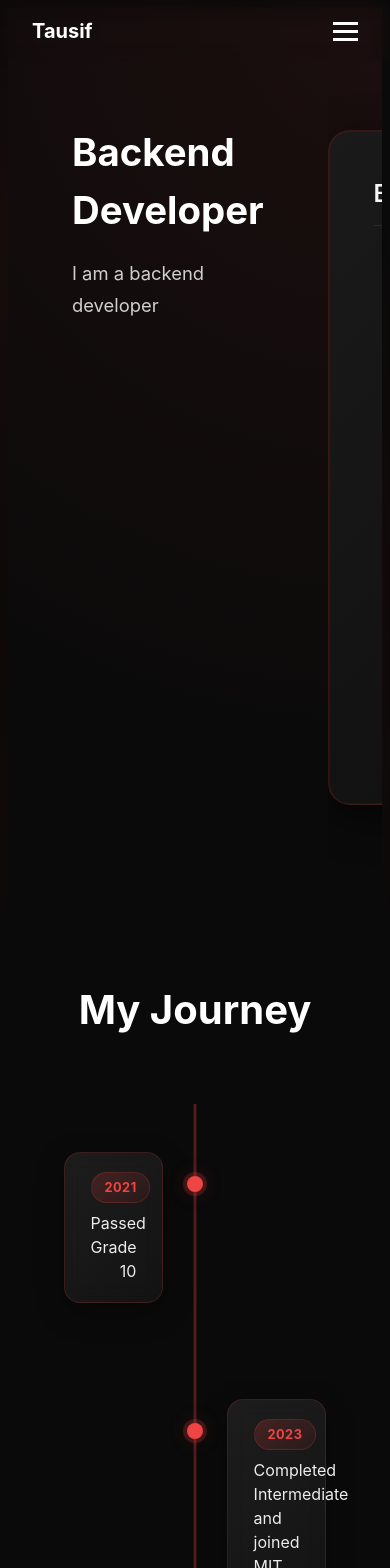
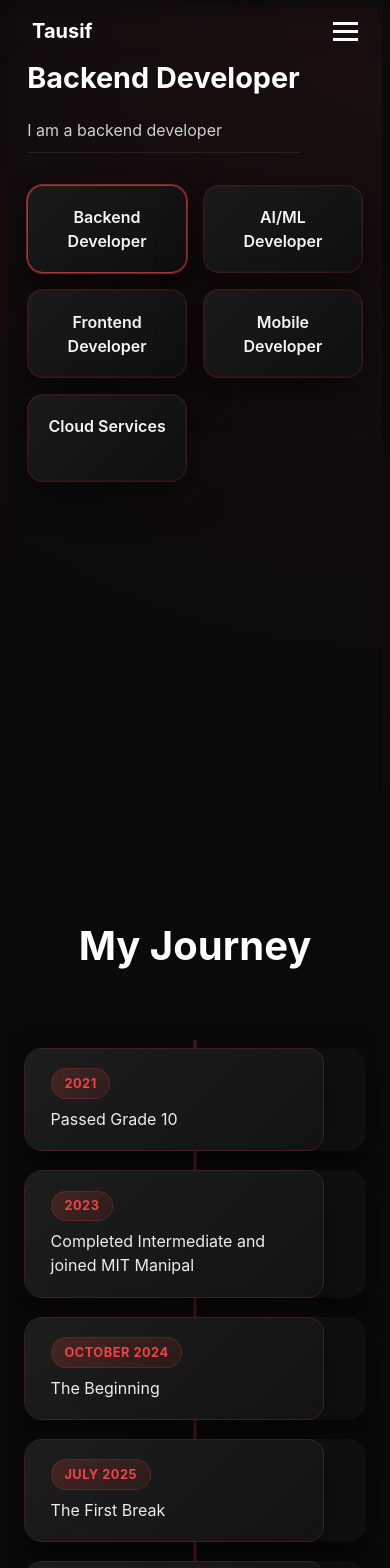
Before and after one commit to tausif892/Portfolio, a Next.js app: page /about in a window 390 px wide. Shown: the top 1568 px of the page. Built offline with nearby package versions, Linux system fonts and the light colour scheme.

Commit message:
Website complete. Will keep tweaking and adding minor things later

```diff
--- a/app/about/page.tsx
+++ b/app/about/page.tsx
@@ -10,14 +10,10 @@ export default function AboutPage() {
     <main className="px-2 py-2">
       <NavBar />
 
-      {/* 1. Intro Section (Keep this Sticky) */}
       <section className="sticky-section-about-page">
         <AboutMe />
       </section>
 
-      {/* 2. Timeline Section (CHANGE THIS CLASS)
-           We change this to a new class that allows scrolling.
-      */}
       <section className="normal-scroll-section">
         <TimeLine />
       </section>
--- a/app/components/AboutTimeline.tsx
+++ b/app/components/AboutTimeline.tsx
@@ -10,8 +10,10 @@ type Service = {
 
 export function Services({
   onActiveChange,
+  activeTitle,
 }: {
   onActiveChange: (service: Service) => void;
+  activeTitle: string;
 }) {
   const containerRef = useRef<HTMLDivElement | null>(null);
   const contentRef = useRef<HTMLDivElement | null>(null);
@@ -42,10 +44,10 @@ export function Services({
     },
   ];
 
-  /* ================================
-      SMOOTH SCROLL
-  ================================= */
+  /* DESKTOP SMOOTH SCROLL ONLY */
   useEffect(() => {
+    if (window.innerWidth <= 768) return;
+
     const container = containerRef.current;
     const content = contentRef.current;
     if (!container || !content) return;
@@ -60,7 +62,7 @@ export function Services({
     const animate = () => {
       current += (target - current) * 0.12;
       container.scrollTop = current;
-      detectActiveCard(); // 🔥 IMPORTANT
+      detectActiveCard();
 
       if (Math.abs(target - current) > 0.5) {
         raf = requestAnimationFrame(animate);
@@ -87,29 +89,16 @@ export function Services({
     };
   }, []);
 
-  /* ================================
-      ACTIVE CARD DETECTION (FIXED)
-  ================================= */
   const detectActiveCard = () => {
     const container = containerRef.current;
     if (!container) return;
 
     const containerTop = container.getBoundingClientRect().top;
-
-    // We default to the first card
     let activeIdx = 0;
-
-    // A small buffer (offset) ensures the text changes slightly before
-    // or exactly when it locks into place.
-    const offset = 20;
 
     cardRefs.current.forEach((card, i) => {
       const rect = card.getBoundingClientRect();
-
-      // LOGIC: Check if the card's top edge has reached the container's top edge.
-      // Since we are iterating in order (0 to 5), if Card 2 satisfies this,
-      // it overwrites Card 1. This ensures the "top-most" visual card is selected.
-      if (rect.top <= containerTop + offset + (i+5)*90) {
+      if (rect.top <= containerTop + 120) {
         activeIdx = i;
       }
     });
@@ -131,12 +120,14 @@ export function Services({
             ref={(el) => {
               if (el) cardRefs.current[i] = el;
             }}
-            className="service-card"
+            className={`service-card ${
+              activeTitle === s.title ? "active" : ""
+            }`}
+            onClick={() => onActiveChange(s)}
           >
             <h3 className="services-title">{s.title}</h3>
           </div>
         ))}
-        <div style={{ height: "50vh" }} />
       </div>
     </div>
   );
--- a/app/components/Intro.tsx
+++ b/app/components/Intro.tsx
@@ -6,19 +6,23 @@ import { Services } from "./AboutTimeline";
 export function AboutMe() {
   const [activeService, setActiveService] = useState({
     title: "Backend Developer",
-    text: "I am a backend developer"});
+    text: "I am a backend developer",
+  });
 
   return (
     <section className="about-section">
 
-      {/* RIGHT / TEXT SIDE */}
+      {/* MOBILE + DESKTOP DESCRIPTION */}
       <div className="about-description">
         <h2>{activeService.title}</h2>
         <p>{activeService.text}</p>
       </div>
 
       {/* SERVICES */}
-      <Services onActiveChange={setActiveService} />
+      <Services
+        onActiveChange={setActiveService}
+        activeTitle={activeService.title}
+      />
 
     </section>
   );
--- a/app/components/Timeline.tsx
+++ b/app/components/Timeline.tsx
@@ -3,17 +3,26 @@
 import { useState } from "react";
 import { AchievementBox } from "./MileStone";
 
-function MobileItem({ children }: any) {
+function MobileTimelineItem({ year, title, description, details }: any) {
   const [open, setOpen] = useState(false);
 
   return (
-    <div className="mobile-timeline-item">
-      <div className="mobile-title" onClick={() => setOpen(!open)}>
-        {children.titleComponent}
+    <div className={`mobile-timeline-item ${open ? "open" : ""}`}>
+      {/* FRONT CARD */}
+      <div
+        className="mobile-timeline-card"
+        onClick={() => setOpen(!open)}
+      >
+        <AchievementBox
+          year={year}
+          title={title}
+          description={description}
+        />
       </div>
 
-      <div className={`mobile-details ${open ? "open" : ""}`}>
-        {children.detailsComponent}
+      {/* REVEALED CONTENT (FROM BEHIND) */}
+      <div className="mobile-timeline-details">
+        {details}
       </div>
     </div>
   );
@@ -65,47 +74,32 @@ export function TimeLine() {
 
   return (
     <section className="timeline-main">
-      {/* 👇 Added Heading Here */}
       <h2 className="timeline-heading">My Journey</h2>
 
       <div className="timeline">
         {items.map((item, idx) => (
-          <TimelineItem
-            key={idx}
-            data={item}
-            side={idx % 2 === 0 ? "left" : "right"}
-          />
+          <div className="timeline-item-wrapper" key={idx}>
+            {/* DESKTOP — UNCHANGED */}
+            <div className={`container ${idx % 2 === 0 ? "left" : "right"} desktop-only`}>
+              <div className="achievement-hover">
+                <AchievementBox
+                  year={item.year}
+                  title={item.title}
+                  description={item.description}
+                />
+                <div className="achievement-hover-info">
+                  {item.details}
+                </div>
+              </div>
+            </div>
+
+            {/* MOBILE */}
+            <div className="mobile-only">
+              <MobileTimelineItem {...item} />
+            </div>
+          </div>
         ))}
       </div>
     </section>
   );
 }
-
-function TimelineItem({ data, side }: any) {
-  const { year, title, description, details } = data;
-
-  return (
-    /* 🔴 CHANGED: specific class instead of <main> */
-    <div className="timeline-item-wrapper">
-      {/* DESKTOP */}
-      <div className={`container ${side} desktop-only`}>
-        <div className="achievement-hover">
-          <AchievementBox year={year} title={title} description={description} />
-          <div className="achievement-hover-info">{details}</div>
-        </div>
-      </div>
-
-      {/* MOBILE */}
-      <div className="mobile-only">
-        <MobileItem
-          children={{
-            titleComponent: (
-              <AchievementBox year={year} title={title} description={description} />
-            ),
-            detailsComponent: <div className="mobile-details-inner">{details}</div>,
-          }}
-        />
-      </div>
-    </div>
-  );
-}
--- a/app/globals.css
+++ b/app/globals.css
@@ -2393,3 +2393,161 @@ body::after {
     display: block;
   }
 }
+
+/* ===================================================== */
+/* MOBILE GRID SERVICES — PORTFOLIO STYLE                */
+/* ===================================================== */
+@media (max-width: 768px) {
+
+  .sticky-section-about-page {
+    position: relative;
+    height: auto;
+  }
+  /* ABOUT LAYOUT */
+  .about-section {
+    display: flex;
+    flex-direction: column;
+    padding: 3rem 1.2rem;
+    gap: 2rem;
+  }
+
+  /* TEXT PANEL */
+  .about-description {
+    position: relative;
+    top: auto;
+    max-width: none;
+    padding-bottom: 0.5rem;
+    border-bottom: 1px solid rgba(255, 255, 255, 0.08);
+  }
+
+  .about-description h2 {
+    font-size: 1.8rem;
+  }
+
+  .about-description p {
+    font-size: 1rem;
+    line-height: 1.6;
+  }
+
+  /* GRID */
+  .services-list {
+    height: auto;
+    overflow: visible;
+  }
+
+  .services-content {
+    display: grid;
+    grid-template-columns: repeat(2, 1fr);
+    gap: 1rem;
+  }
+
+  /* GRID CARDS */
+  .service-card {
+    position: relative !important;
+    top: auto !important;
+    height: auto;
+    min-height: 88px;
+    padding: 1.2rem;
+    border-radius: 16px;
+    cursor: pointer;
+    text-align: center;
+  }
+
+  .service-card:nth-child(n) {
+    z-index: auto;
+    top: auto;
+  }
+
+  /* ACTIVE CARD */
+  .service-card.active {
+    border-color: rgba(239, 68, 68, 0.7);
+    box-shadow:
+      0 0 0 1px rgba(239, 68, 68, 0.5),
+      0 12px 30px rgba(0, 0, 0, 0.6);
+  }
+
+  .services-title {
+    font-size: 1rem;
+    margin-bottom: 0;
+    padding-bottom: 0;
+    border-bottom: none;
+  }
+}
+
+/* ===================================================== */
+/* MOBILE TIMELINE — LIST + SLIDE FROM BEHIND            */
+/* ===================================================== */
+@media (max-width: 768px) {
+
+  /* VISIBILITY CONTROL */
+  .desktop-only {
+    display: none !important;
+  }
+
+  .mobile-only {
+    display: block;
+  }
+
+  /* TIMELINE LAYOUT */
+  .timeline {
+    padding: 0.5rem 1rem !important;
+    gap: 1.2rem;
+  }
+
+  /* ITEM WRAPPER */
+  .mobile-timeline-item {
+    position: relative;
+    border-radius: 18px;
+    overflow: hidden;
+    background: #0f0f0f;
+    box-shadow:
+      0 10px 30px rgba(0, 0, 0, 0.55);
+    transition: box-shadow 0.3s ease;
+  }
+
+  .mobile-timeline-item.open {
+    box-shadow:
+      0 18px 45px rgba(0, 0, 0, 0.75);
+  }
+
+  /* FRONT CARD */
+  .mobile-timeline-card {
+    position: relative;
+    z-index: 2;
+    cursor: pointer;
+  }
+
+  /* HIDDEN DETAILS */
+  .mobile-timeline-details {
+    background: linear-gradient(
+      180deg,
+      #121212,
+      #0a0a0a
+    );
+    padding: 0 1.2rem;
+    max-height: 0;
+    overflow: hidden;
+
+    transform: translateY(-12px);
+    opacity: 0;
+
+    transition:
+      max-height 0.45s ease,
+      transform 0.35s ease,
+      opacity 0.3s ease;
+  }
+
+  /* OPEN STATE */
+  .mobile-timeline-item.open .mobile-timeline-details {
+    max-height: 260px;
+    padding: 1rem 1.2rem 1.4rem;
+    transform: translateY(0);
+    opacity: 1;
+  }
+
+  .mobile-timeline-details {
+    font-size: 0.95rem;
+    line-height: 1.6;
+    color: #d0d0d0;
+  }
+}
```
